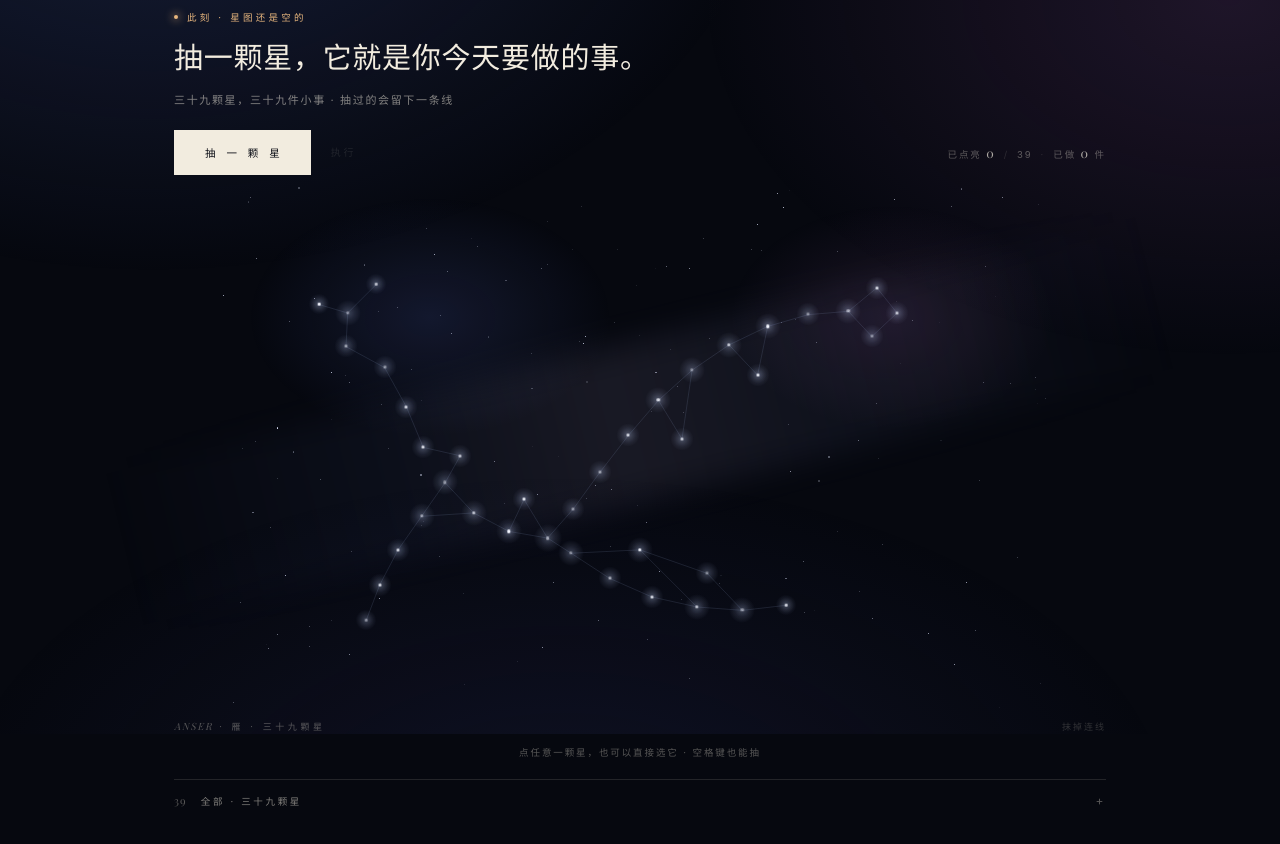
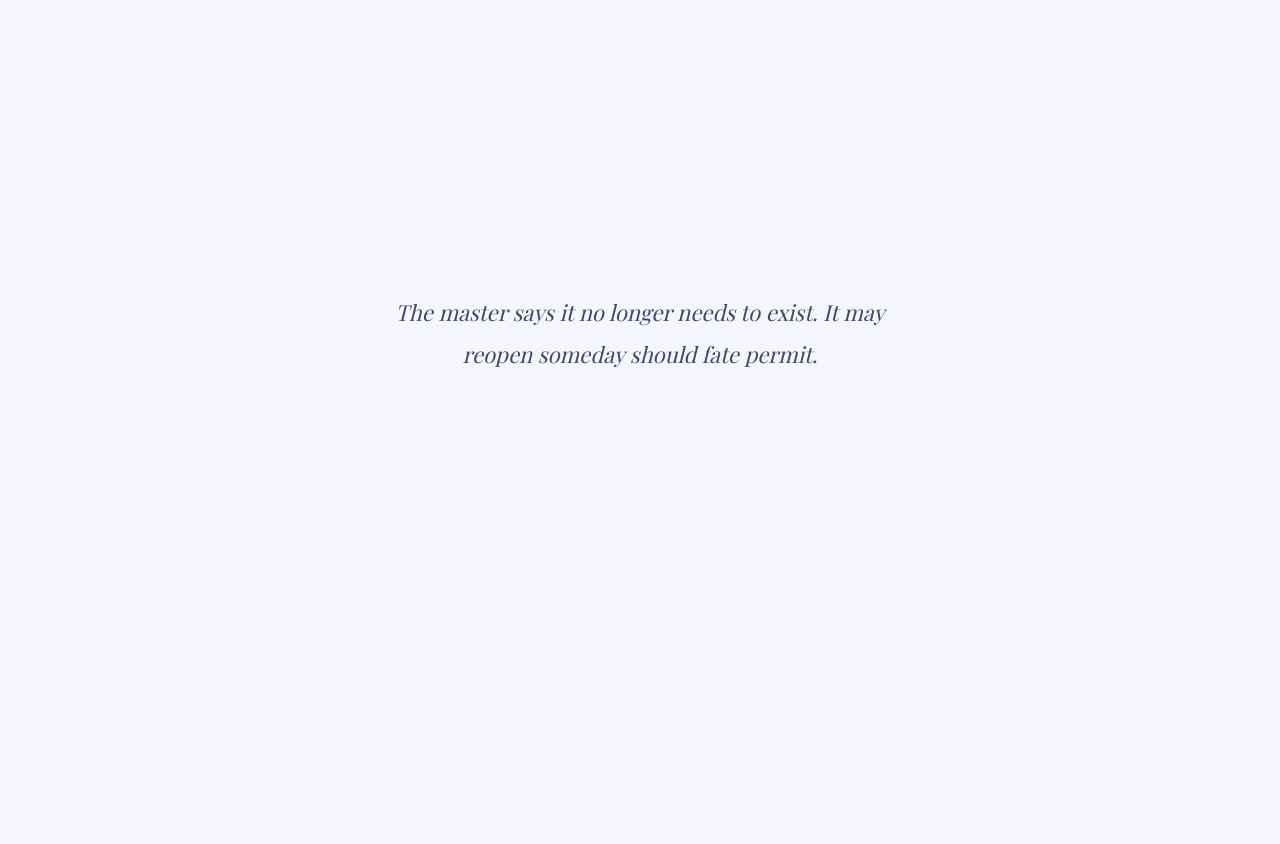
Before and after one commit to zaoanameng/zaoanameng.github.io, a plain HTML site: page attic.html in a window 1280 px wide. Shown: the part 66-910 px from the top of the page. After the commit the page ends 800 px from the top, so only its background shows below. Drawn offline with nearby package versions, Linux system fonts and the light colour scheme; a web font is replaced by a local one.

Commit message:
Add files via upload

```diff
--- a/attic.html
+++ b/attic.html
@@ -9,6 +9,27 @@
 <link rel="preconnect" href="https://fonts.gstatic.com" crossorigin>
 <link rel="stylesheet" media="print" onload="this.media='all'"
       href="https://fonts.googleapis.com/css2?family=Noto+Serif+SC:wght@300;400;500&family=Playfair+Display:ital,wght@0,400;0,500;1,400&display=swap">
+<script>
+/* 阁楼只给站主看：主站确认过身份才画星图（localStorage 里留了个标记）。
+   别人直接拿着 attic.html 这个地址打开，看到的是同一句站主的话。 */
+try {
+  if (localStorage.getItem("am.owner") !== "1") document.documentElement.className += " am-locked";
+} catch (e) { document.documentElement.className += " am-locked"; }
+</script>
+<style>
+html.am-locked{background:#F4F6FB}
+html.am-locked .wrap{display:none}
+html.am-locked .gone-wrap{display:flex}
+.gone-wrap{
+  position:fixed;inset:0;z-index:9;display:none;align-items:center;justify-content:center;
+  padding:0 26px;background:#F4F6FB;
+}
+.gone-wrap p{
+  max-width:23em;margin:0;text-align:center;
+  font-family:"Playfair Display","Noto Serif SC",Georgia,serif;
+  font-style:italic;font-size:clamp(17px,3.2vw,22px);line-height:1.9;color:#3B4A6B;
+}
+</style>
 <style>
   :root{
     --bg:#06080f;
@@ -253,6 +274,7 @@
 </style>
 </head>
 <body>
+<div class="gone-wrap"><p>The master says it no longer needs to exist. It may reopen someday should fate permit.</p></div>
 <div class="wrap">
 
   <header class="top">
```
Also changed, not shown: styles.css (+15 -0 lines).
